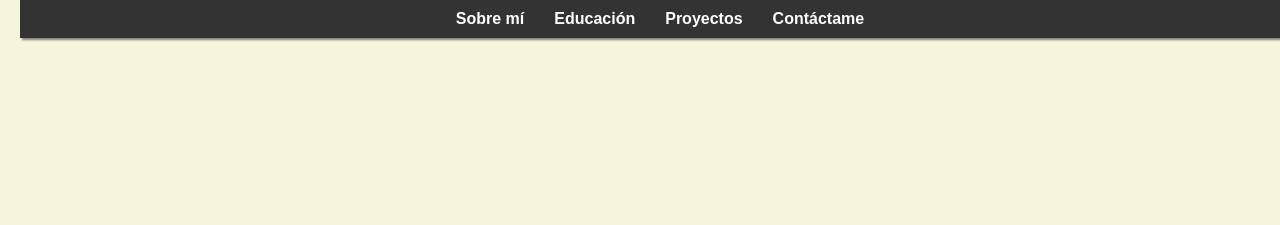
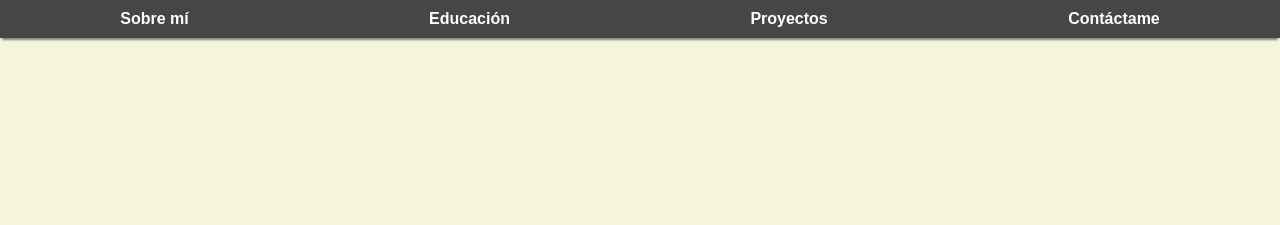
Before and after one commit to Jalvarez543/Portfolio-web, a plain HTML site: page index.html in a window 1280 px wide. Shown: the top 225 px of the page. Drawn offline with Linux system fonts and the light colour scheme.

Commit message:
Tercer commit

```diff
--- a/index.html
+++ b/index.html
@@ -7,7 +7,6 @@
     <link rel="stylesheet" href="styles.css">
 </head>
 <body>
-    <header>
     <nav class="navbar">
         <ul>
             <li><a href="#about">Sobre mí</a></li>
@@ -16,14 +15,24 @@
             <li><a href="#contact">Contáctame</a></li>
         </ul>
     </nav>
-    </header>
+
 
     <section class="welcome-section">
         <h2>Bienvenido/a a mi portafolio</h2>
         <h1>Mi nombre es <br> [Nombre y Apellido]</h1>
         <p>Aquí puedes conocer más sobre mi experiencia y proyectos.</p>
     </section>
-
+    <br>
+    <br>
+    <br>
+    <br>
+    <br>
+    <br>
+    <br>
+    <br>
+    <br>
+    <br>
+    <br>
     <section id="about" class="about-section">
         <h2>Sobre mí</h2>
         <p>Aquí irá una descripción detallada sobre mí, con al menos 300 caracteres para brindar una mejor perspectiva sobre mi experiencia y habilidades. Me especializo en el desarrollo web y la programación, buscando siempre mejorar mis habilidades y contribuir con soluciones innovadoras.</p>
--- a/script.js
+++ b/script.js
@@ -3,6 +3,20 @@ document.addEventListener("DOMContentLoaded", () => {
     const form = document.querySelector("form");
     const header = document.querySelector("header");
     const navbar = document.querySelector(".navbar");
+
+    function updateNavbar() {
+        if (window.scrollY > 50) {
+            navbar.classList.add("scrolled");
+        } else {
+            navbar.classList.remove("scrolled");
+        }
+    }
+
+    // Ejecutar la función en el evento de scroll
+    window.addEventListener("scroll", updateNavbar);
+
+    updateNavbar();
+
     const navLinks = document.querySelectorAll(".navbar ul li a");
     const welcomeSection = document.querySelector(".welcome-section");
     const aboutSection = document.querySelector(".about-section");
@@ -10,7 +24,7 @@ document.addEventListener("DOMContentLoaded", () => {
     const educationIcons = document.querySelector(".education-icons");
 
     // Asegurar que la sección de bienvenida ocupe toda la pantalla
-    welcomeSection.style.height = "100vh";
+    welcomeSection.style.height = "70vh";
 
     // Ajustar espacio para 'Sobre mí' y 'Educación'
     aboutSection.style.minHeight = "400px";
@@ -34,30 +48,13 @@ document.addEventListener("DOMContentLoaded", () => {
         educationIcons.appendChild(icon);
     });
 
-    // Agregar animación al ingresar
-    header.style.opacity = "0";
-    header.style.transform = "translateY(-20px)";
-    setTimeout(() => {
-        header.style.transition = "opacity 1.5s ease-in-out, transform 1.5s ease-in-out";
-        header.style.opacity = "1";
-        header.style.transform = "translateY(0)";
-    }, 100);
+    // Barra de navegación oscura al inicio
+    navLinks.forEach(link => link.style.color = "white"); // Letras blancas al inicio
 
+    // Animación al enviar el formulario
     form.addEventListener("submit", (event) => {
         event.preventDefault();
         alert("¡Formulario enviado con éxito!");
         form.reset();
     });
-
-    // Cambiar la transparencia de la barra de navegación al hacer scroll
-    window.addEventListener("scroll", () => {
-        if (window.scrollY > 50) {
-            navbar.style.backgroundColor = "rgba(245, 245, 220, 0.9)"; // Color crema con menor transparencia
-            navbar.style.transition = "background-color 0.5s ease-in-out";
-            navLinks.forEach(link => link.style.color = "black"); // Cambiar color de letras a oscuro
-        } else {
-            navbar.style.backgroundColor = "#333";
-            navLinks.forEach(link => link.style.color = "white"); // Restaurar color de letras
-        }
-    });
 });
--- a/styles.css
+++ b/styles.css
@@ -6,6 +6,7 @@ body {
     text-align: center;
     margin: 0;
     padding: 0;
+    padding-top: 60px; /* Ajusta según la altura de la navbar */
 }
 
 /* Ajustes para la sección de bienvenida */
@@ -16,7 +17,7 @@ body {
     justify-content: center;
     align-items: center;
     background-color: #f5f5dc;
-    padding-top: 80px; /* Reducimos este valor para subir el contenido */
+    padding-top: 30px; /* Reducimos este valor para subir el contenido mucho más */
 }
 
 .welcome-section h2 {
@@ -34,13 +35,15 @@ body {
 .navbar {
     position: fixed;
     top: 0;
+    left: 0;
     width: 100%;
-    background-color: #333;
+    background-color: rgba(51, 51, 51, 0.9); /* Oscuro con algo de transparencia */
     color: white;
     padding: 10px 0;
     text-align: center;
     box-shadow: 0px 4px 2px -2px gray;
-    transition: background-color 0.3s ease-in-out;
+    transition: background-color 0.5s ease-in-out, color 0.5s ease-in-out;
+    z-index: 1000; /* Asegura que esté por encima de otros elementos */
 }
 
 .navbar.transparent {
@@ -51,8 +54,9 @@ body {
     list-style-type: none;
     padding: 0;
     margin: 0;
+    width: 100%;
     display: flex;
-    justify-content: center;
+    justify-content: space-around;
 }
 
 .navbar ul li {
@@ -60,16 +64,19 @@ body {
 }
 
 .navbar ul li a {
-    color: white;
+    color: white; /* Letras blancas */
     text-decoration: none;
     font-weight: bold;
+    transition: color 0.3s ease-in-out; /* Transición suave para el color */
 }
 
-header {
-    padding: 100px 20px 20px;
-    opacity: 0;
-    transform: translateY(-20px);
-    animation: fadeIn 1.5s ease-in-out forwards;
+.navbar.scrolled {
+    background-color: rgba(245, 245, 220, 0.97) !important; /* Color crema sólido */
+    color: black !important;
+}
+
+.navbar.scrolled a {
+    color: black !important;
 }
 
 @keyframes fadeIn {
@@ -82,6 +89,10 @@ header {
 .description {
     font-style: italic;
     margin-top: 10px;
+}
+
+section {
+    scroll-margin-top: 80px; /* Ajusta este valor si la barra es más grande */
 }
 
 .info-section {
```
Lines whose indentation alone changed are shown as unchanged.
